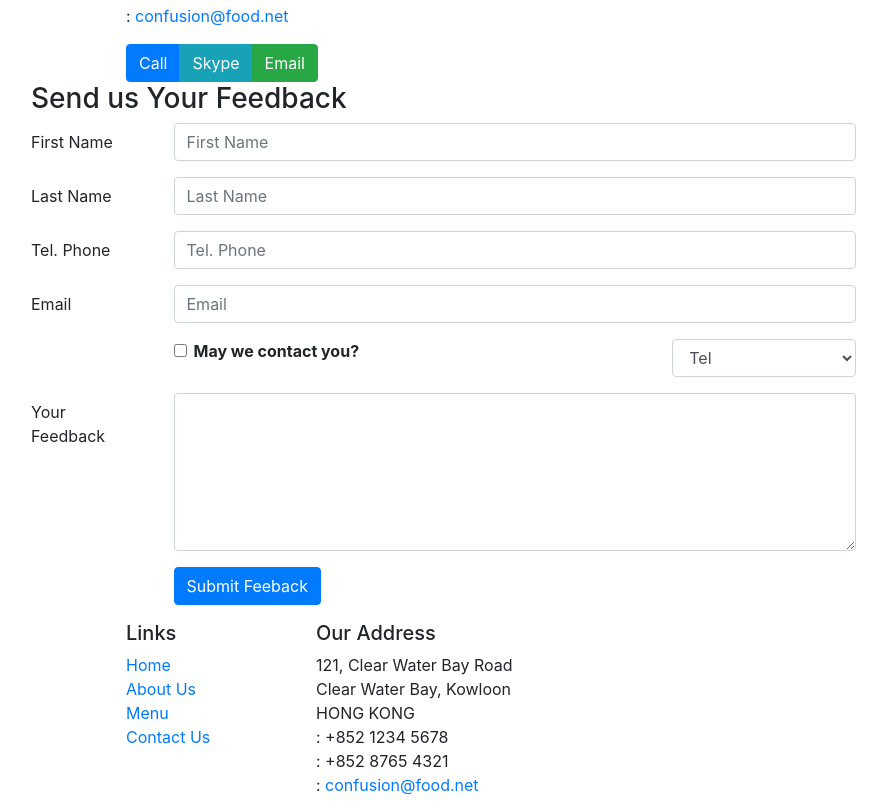
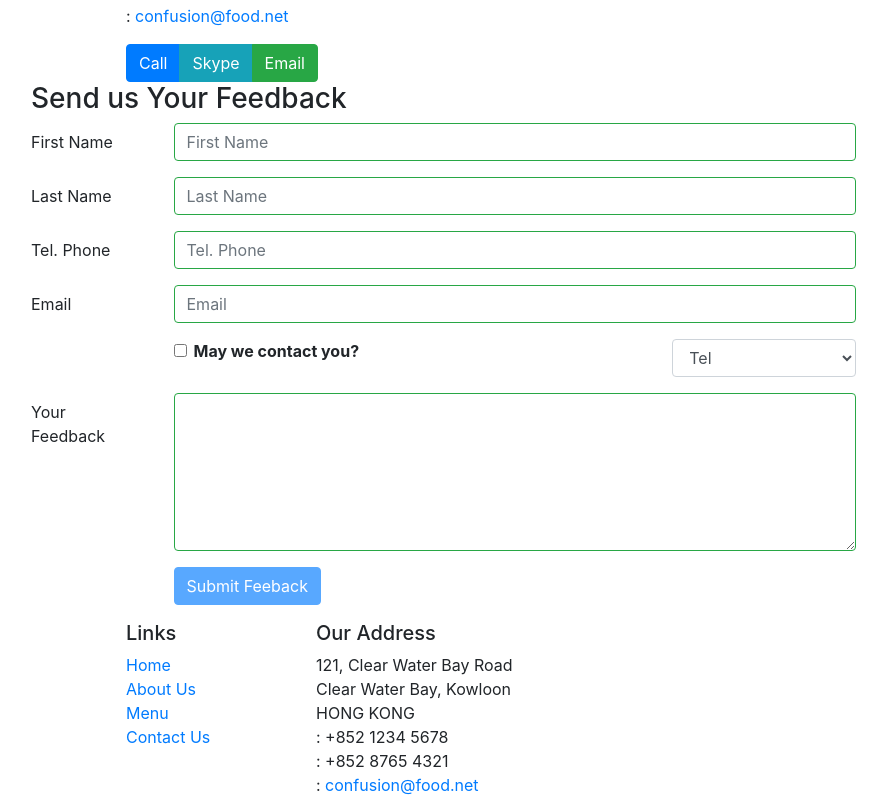
Before and after one commit to jatinyadav361/ristorente-con-fusion, a React (Create React App) app: page /contactus in a window 1280 px wide. Shown: the part 682-1484 px from the top of the page, without its empty margins (54-941 px from the left). Built offline with nearby package versions, Linux system fonts and the light colour scheme; the HTML template or start-up script is replaced by a standard one.

Commit message:
Controlled Form Validation

```diff
--- a/src/components/ContactComponent.js
+++ b/src/components/ContactComponent.js
@@ -1,5 +1,5 @@
 import React,{Component} from 'react';
-import {Breadcrumb,BreadcrumbItem, Form, FormGroup, Col, Label, Input, Button} from 'reactstrap';
+import {Breadcrumb,BreadcrumbItem, Form, FormGroup, Col, Label, Input, Button, FormFeedback} from 'reactstrap';
 import {Link} from 'react-router-dom';
 
 class Contact extends Component {
@@ -13,10 +13,18 @@
             email : '',
             agree : false,
             contactType : 'Tel',
-            message : ''
+            message : '',
+            touched : {
+                firstname : false,
+                lastname : false,
+                telnum : false,
+                email : false,
+                message : false,
+            }
         };
         this.handleSubmit = this.handleSubmit.bind(this);
         this.handleInputChange = this.handleInputChange.bind(this);
+        this.handleBlur = this.handleBlur.bind(this);
     }
 
     handleInputChange(event) {
@@ -34,7 +42,48 @@
         event.preventDefault();
     }
 
+    handleBlur = (field) => (event) => {
+        this.setState({
+            touched : {...this.state.touched,[field] : true}
+        })
+    }
+
+    handleValidation (firstname,lastname,telnum,email,message) {
+        const errors = {
+            firstname : '',
+            lastname : '',
+            telnum : '',
+            email : '',
+            message : ''
+        }
+        if(this.state.touched.firstname && firstname.length < 3)
+            errors.firstname = 'First Name should be >=3 characters';
+        else if(this.state.touched.firstname && firstname.length > 10)
+            errors.firstname = 'First Name should be <=10 characters';
+
+        if(this.state.touched.lastname && lastname.length < 3)
+            errors.lastname = 'Last Name should be >=3 characters';
+        else if(this.state.touched.lastname && lastname.length > 10)
+            errors.lastname = 'Last Name should be <=10 characters';
+
+        //todo recheck the regular expression after doing reg ex in python
+        const regEx = /^\d+$/;
+        if(this.state.touched.telnum && !regEx.test(telnum))
+            errors.telnum = 'Tel Number should contain only numbers';
+
+        if(this.state.touched.email && email.split('').filter(x => x === '@').length !== 1)
+            errors.email = 'Email should contain a @';
+
+        if(this.state.touched.message && message.length < 1)
+            errors.message = 'Message should not be empty!';
+
+        return errors;
+
+    }
+
     render() {
+
+        const errors = this.handleValidation(this.state.firstname,this.state.lastname,this.state.telnum,this.state.email,this.state.message);
 
         return(
             <div className="container">
@@ -84,28 +133,48 @@
                                 <Label htmlFor="firstname" md={2}>First Name</Label>
                                 <Col md={10}>
                                     <Input type="text" name="firstname" id="firstname" placeholder="First Name"
-                                        value={this.state.firstname} onChange={this.handleInputChange}/>
+                                        value={this.state.firstname} onChange={this.handleInputChange}
+                                        onBlur={this.handleBlur('firstname')}
+                                        valid={errors.firstname === ''}
+                                        invalid={errors.firstname !== ''}
+                                    />
+                                    <FormFeedback>{errors.firstname}</FormFeedback>
                                 </Col>
                             </FormGroup>
                             <FormGroup row>
                                 <Label htmlFor="lasttname" md={2}>Last Name</Label>
                                 <Col md={10}>
                                     <Input type="text" name="lastname" id="lastname" placeholder="Last Name"
-                                        value={this.state.lastname} onChange={this.handleInputChange}/>
+                                        value={this.state.lastname} onChange={this.handleInputChange}
+                                        valid={errors.lastname === ''}
+                                        invalid={errors.lastname !== ''}
+                                        onBlur={this.handleBlur('lastname')}
+                                    />
+                                    <FormFeedback>{errors.lastname}</FormFeedback>
                                 </Col>
                             </FormGroup>
                             <FormGroup row>
                                 <Label htmlFor="telnum" md={2}>Tel. Phone</Label>
                                 <Col md={10}>
                                     <Input type="tel" name="telnum" id="telnum" placeholder="Tel. Phone"
-                                        value={this.state.telnum} onChange={this.handleInputChange}/>
+                                        value={this.state.telnum} onChange={this.handleInputChange}
+                                        valid={errors.telnum === ''}
+                                        invalid={errors.telnum !== ''}
+                                        onBlur={this.handleBlur('telnum')}
+                                    />
+                                    <FormFeedback>{errors.telnum}</FormFeedback>
                                 </Col>
                             </FormGroup>
                             <FormGroup row>
                                 <Label htmlFor="email" md={2}>Email</Label>
                                 <Col md={10}>
                                     <Input type="email" name="email" id="email" placeholder="Email"
-                                        value={this.state.email} onChange={this.handleInputChange}/>
+                                        value={this.state.email} onChange={this.handleInputChange}
+                                        valid={errors.email === ''}
+                                        invalid={errors.email !== ''}
+                                        onBlur={this.handleBlur('email')}
+                                    />
+                                    <FormFeedback>{errors.email}</FormFeedback>
                                 </Col>
                             </FormGroup>
                             <FormGroup row>
@@ -130,12 +199,23 @@
                                 <Label htmlFor="message" md={2}>Your Feedback</Label>
                                 <Col md={10}>
                                     <Input type="textarea" name="message" id="messge" rows="6"
-                                        value={this.state.message} onChange={this.handleInputChange}/>
+                                        value={this.state.message} onChange={this.handleInputChange}
+                                        valid={errors.message === ''}
+                                        invalid={errors.message !== ''}
+                                        onBlur={this.handleBlur('message')}
+                                    />
+                                    <FormFeedback>{errors.message}</FormFeedback>
                                 </Col>
                             </FormGroup>
                             <FormGroup row>
                                 <Col md={{offset:2,size:10}}>
-                                    <Button type="submit" color="primary">Submit Feeback</Button>
+                                    <Button type="submit" color="primary" disabled={
+                                        (errors.firstname !== '' || !this.state.touched.firstname) ||
+                                        (errors.lastname !== '' || !this.state.touched.lastname) ||
+                                        (errors.telnum !== '' || !this.state.touched.telnum) ||
+                                        (errors.email !== '' || !this.state.touched.email) ||
+                                        (errors.message !== '' || !this.state.touched.message)
+                                    }>Submit Feeback</Button>
                                 </Col>
                             </FormGroup>
                         </Form>
```
